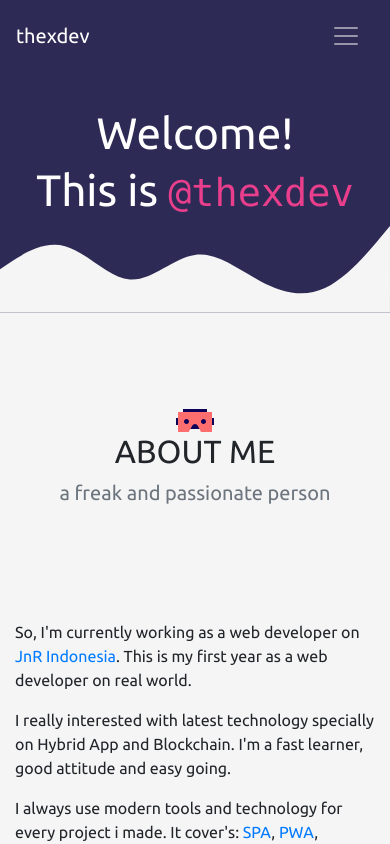
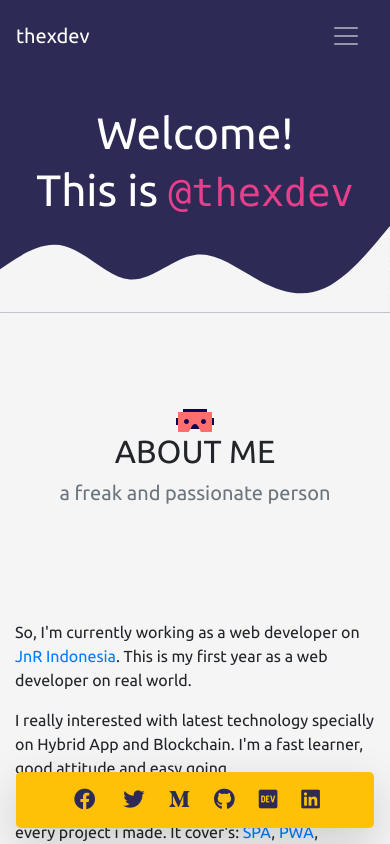
Before and after one commit to thexdev/the-purple, a React (Create React App) app: page / in a window 390 px wide. Shown: the top 844 px of the page. Built offline with nearby package versions, Linux system fonts and the light colour scheme; no server answers.

Commit message:
added "SocialMedicaFloatBtn", "SocialMedicaFloatBtnMobile"

```diff
--- a/src/components/layout/index.js
+++ b/src/components/layout/index.js
@@ -1,11 +1,19 @@
 import React, { lazy, memo } from "react";
 
 const Navigation = lazy(() => import("components/navigation"));
+const SocialMediaFloatBtn = lazy(() =>
+  import("components/social-media-float-btn")
+);
+const SocialMediaFloatBtnMobile = lazy(() =>
+  import("components/social-media-float-btn/mobile")
+);
 
-const MainLayout = props => {
+const MainLayout = (props) => {
   return (
     <main>
       <Navigation />
+      <SocialMediaFloatBtn />
+      <SocialMediaFloatBtnMobile />
       {props.children}
     </main>
   );
```
